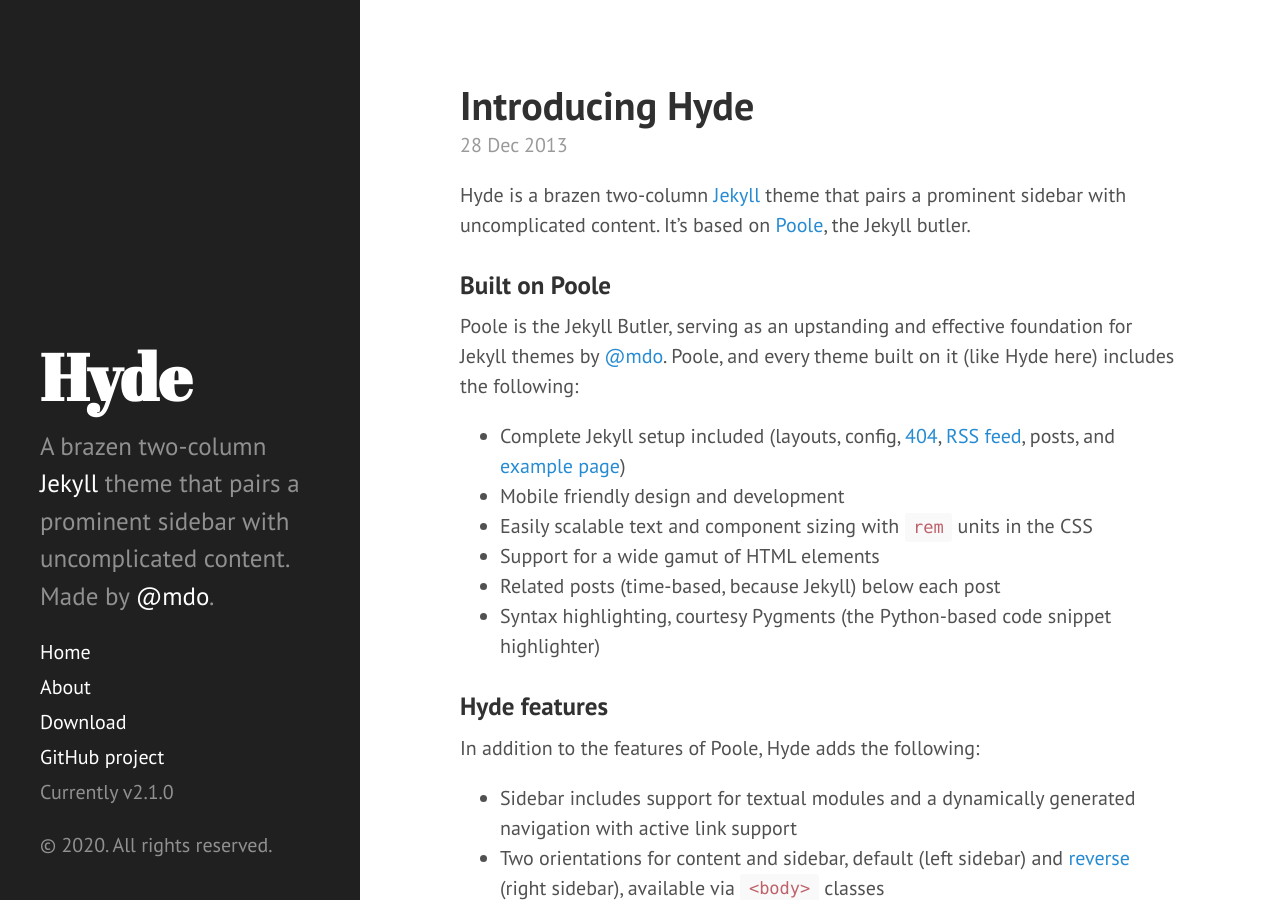
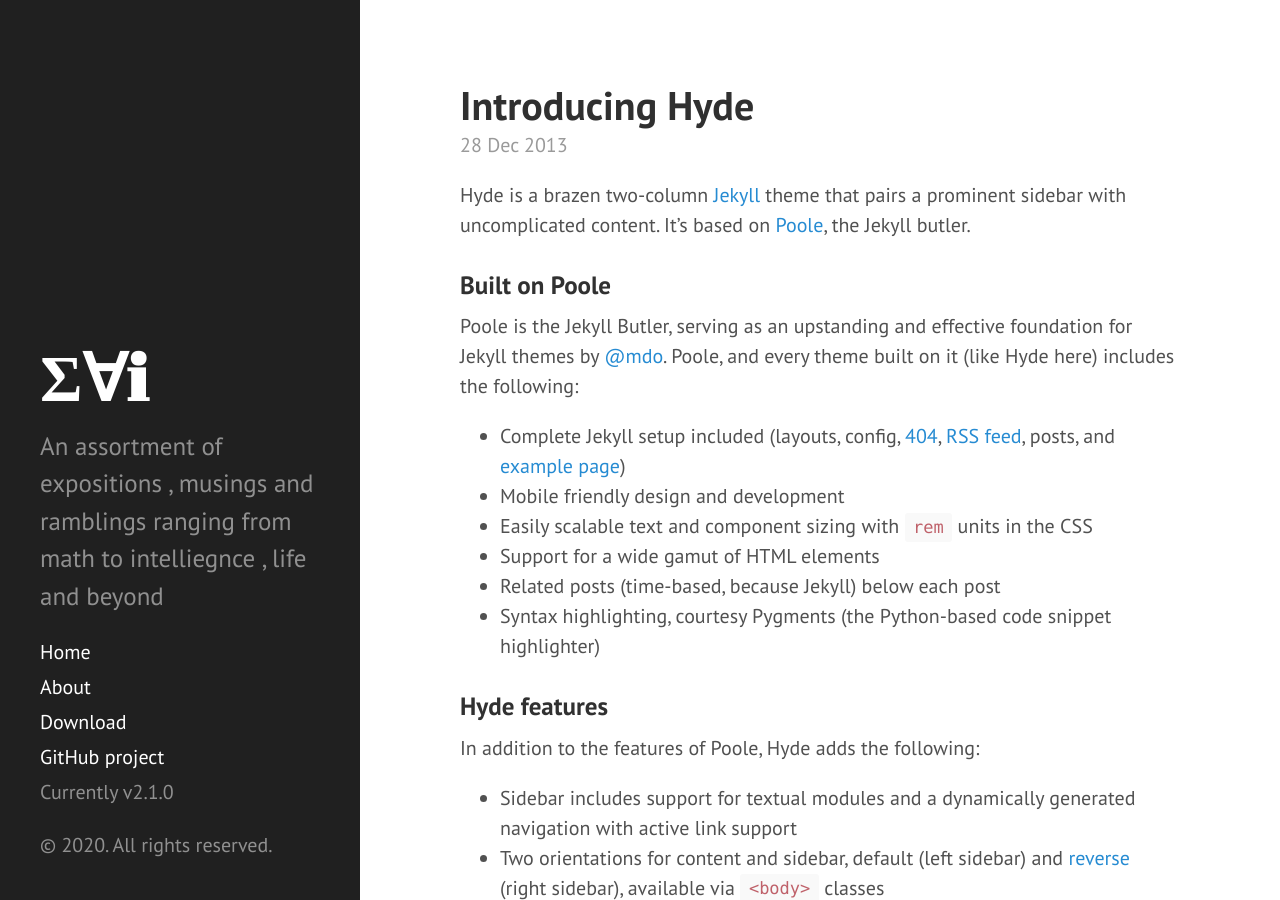
Before and after one commit to rsn870/rsn870.github.io, a Jekyll site: the page built from index.html, in a window 1280 px wide and 900 px high. Built offline with Jekyll 4.4.1, drawn with Linux system fonts in a browser that asks for light colours; Markdown is read by kramdown in place of the engine named in the settings; the list of posts is cut into pages by our own code.

Commit message:
Update _config.yml

```diff
--- a/_config.yml
+++ b/_config.yml
@@ -6,9 +6,9 @@ highlighter:      pygments
 permalink:        pretty
 
 # Setup
-title:            Hyde
-tagline:          'A Jekyll theme'
-description:      'A brazen two-column <a href="http://jekyllrb.com" target="_blank">Jekyll</a> theme that pairs a prominent sidebar with uncomplicated content. Made by <a href="https://twitter.com/mdo" target="_blank">@mdo</a>.'
+title:            Σ∀i
+tagline:
+description:      'An assortment of expositions , musings and ramblings ranging from math to intelliegnce , life and beyond '
 url:              http://rsn870.github.io
 baseurl:          /
 
```
